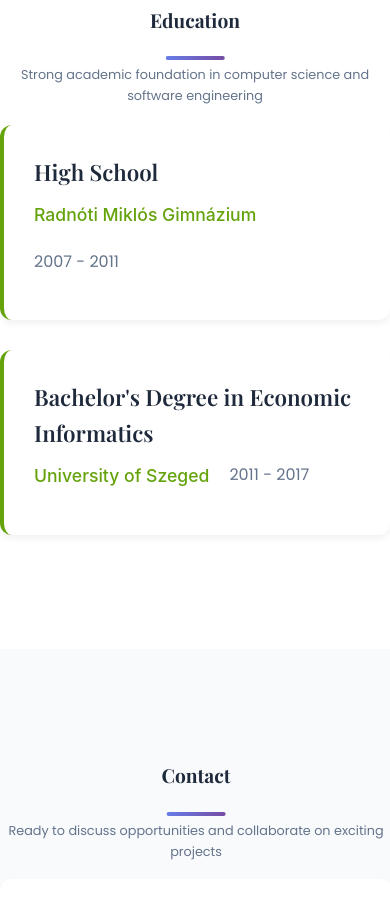
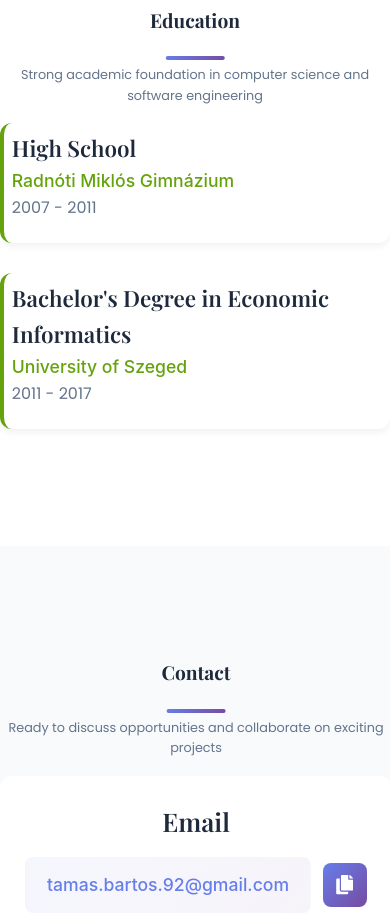
Before and after one commit to battact/cv, a React (Vite) app in the folder ui/: page / in a window 390 px wide. Shown: the part 3820-4733 px from the top of the page. Built offline with nearby package versions, Linux system fonts and the light colour scheme.

Commit message:
* change css to container for education

```diff
--- a/ui/src/App.css
+++ b/ui/src/App.css
@@ -104,7 +104,6 @@ html {
 }
 
 .skills-icons-grid,
-.education-list,
 .contact-content {
   grid-area: content;
 }
--- a/ui/src/components/education/education.css
+++ b/ui/src/components/education/education.css
@@ -1,9 +1,11 @@
 /* Education Component Styles */
 
-/* Education section */
+/* Container query support */
 .education-list {
   max-width: 100%;
-  margin: 0 auto;
+  container-type: inline-size;
+  container-name: education;
+  grid-area: content;
 }
 
 .education-item {
@@ -29,13 +31,11 @@
   font-size: 1.4rem;
   font-weight: 600;
   color: #1e293b;
-  margin-bottom: 10px;
 }
 
 .education-meta {
   display: flex;
   gap: 20px;
-  flex-wrap: wrap;
 }
 
 .institution {
@@ -49,23 +49,8 @@
   line-height: 1.6;
 }
 
-/* Responsive Styles */
-
-/* Tablet and mobile */
-@media (max-width: 1024px) {
-  .education-list {
-    grid-area: content;
-  }
-}
-
-@media (max-width: 768px) {
-  .education-list {
-    grid-area: content;
-  }
-}
-
 /* OnePlus 12 and similar high-DPI phones */
-@media (max-width: 480px) and (min-resolution: 2dppx) {
+@container education (max-width: 480px) {
   .education-item {
     padding: 2%;
     width: 100%;
@@ -76,9 +61,3 @@
     gap: 0.3%;
   }
 }
-
-@media (max-width: 480px) {
-  .education-list {
-    grid-area: content !important;
-  }
-}
--- a/ui/src/components/experience/experience.css
+++ b/ui/src/components/experience/experience.css
@@ -88,11 +88,11 @@
 .modal-content {
   background: white;
   border-radius: 16px;
-  max-width: 40%;
   width: 100%;
   max-height: 90vh;
   overflow-y: auto;
   position: relative;
+  max-width: 40%;
   box-shadow: 0 20px 60px rgba(0, 0, 0, 0.3);
   animation: modalSlideIn 0.3s ease-out;
 }
@@ -197,7 +197,7 @@
   }
 }
 
-@container modal-overlay (max-width: 480px) {
+@container modal-overlay (max-width: 430px) {
   .modal-content {
     max-width: 90%;
   }
```
